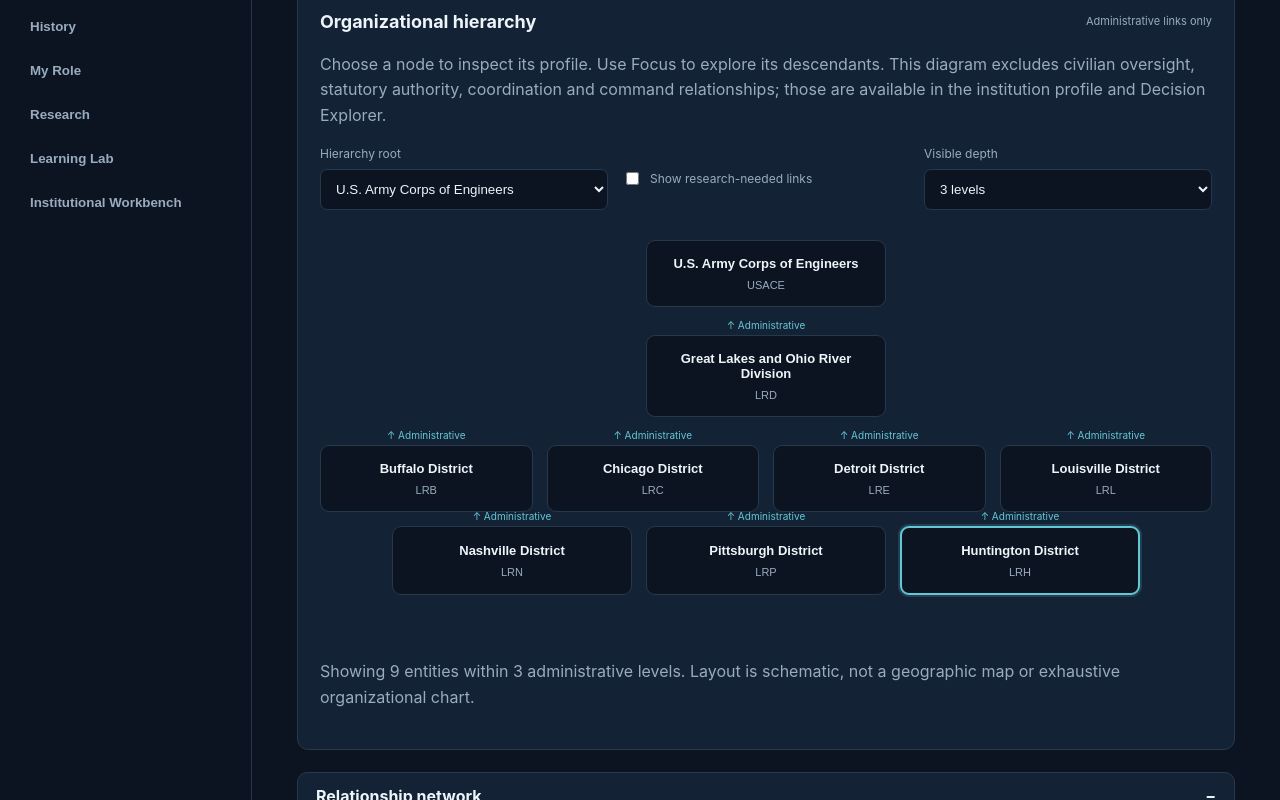
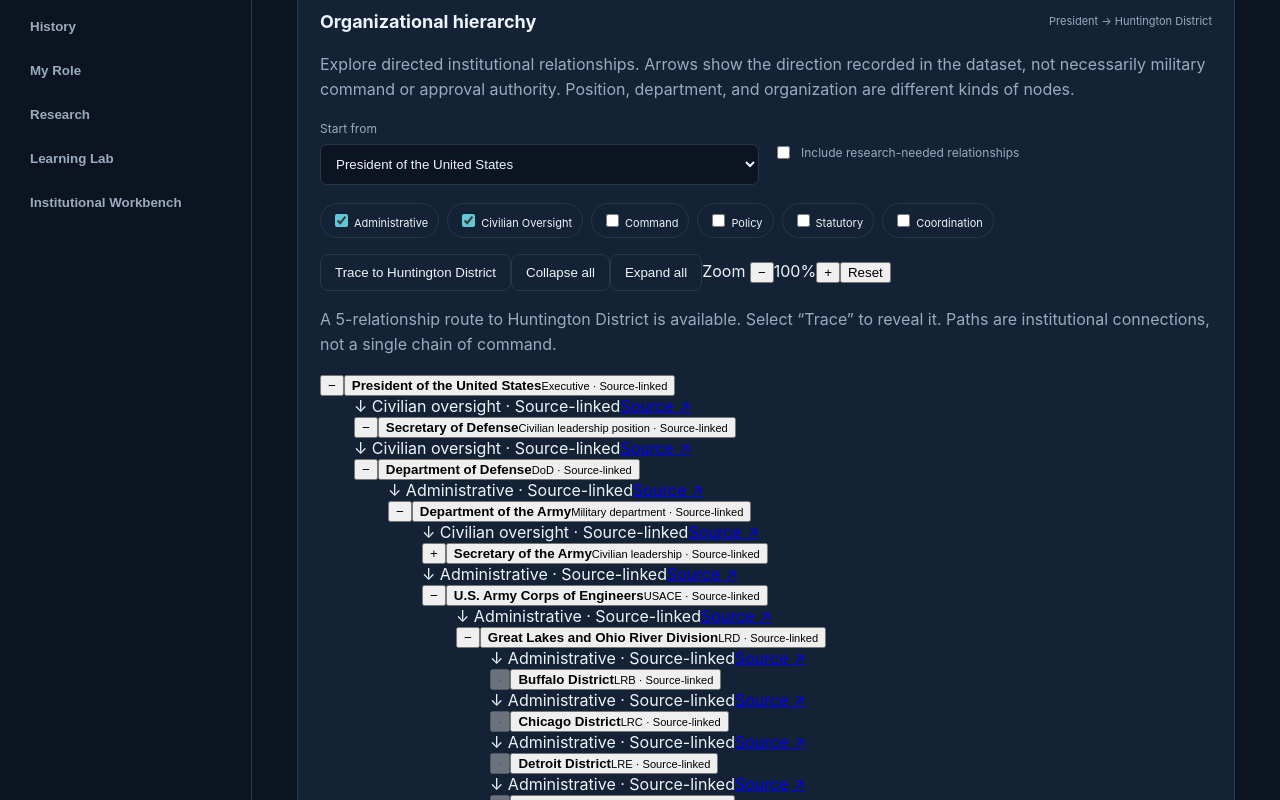
Before and after one commit to ObiwanDaC0-D/Political-Bureaucracy-, a React (Vite) app: page / in a window 1280 px wide. Shown: the part 440-1240 px from the top of the page. Built offline with nearby package versions, Linux system fonts and the light colour scheme.

Commit message:
feat(hierarchy): presidential roots, expandable typed tree, district tracing, pan/zoom and sources

```diff
--- a/src/OrganizationGraph.tsx
+++ b/src/OrganizationGraph.tsx
@@ -1,4 +1,5 @@
-import {useMemo,useState} from "react";
+import {useMemo,useRef,useState} from "react";
+import {hierarchyChildren,hierarchyRoots,hierarchySource,hierarchyTypes,traceHierarchy,visibleHierarchy} from "./presidentialHierarchy";
 import {entities,relations,type RelationType} from "./data";
 const root="usace";
 const typeLabels:Record<RelationType,string>={administrative:"Administrative",command:"Command","civilian-oversight":"Civilian oversight",coordination:"Coordination",statutory:"Statutory",policy:"Policy"};
@@ -9,12 +10,35 @@ for(const edge of relations){if(edge.from===current.id&&edge.type==="administrat
 return levels;
 }
 export default function OrganizationGraph({selected,onSelect}:{selected:string;onSelect:(id:string)=>void}){
-const [includeResearch,setIncludeResearch]=useState(false);const [focus,setFocus]=useState(root);const [limit,setLimit]=useState(3);const nodes=useMemo(()=>getHierarchy(focus,includeResearch),[focus,includeResearch]);
-const groups=[0,1,2,3].filter(depth=>depth<=limit).map(depth=>nodes.filter(n=>n.depth===depth)).filter(g=>g.length);
-return <section className="panel org-graph" aria-label="Interactive organizational hierarchy">
-<div className="panel-head"><h2>Organizational hierarchy</h2><span>Administrative links only</span></div>
-<p className="muted">Choose a node to inspect its profile. Use Focus to explore its descendants. This diagram excludes civilian oversight, statutory authority, coordination and command relationships; those are available in the institution profile and Decision Explorer.</p>
-<div className="path-controls"><label>Hierarchy root<select value={focus} onChange={e=>setFocus(e.target.value)}>{entities.filter(e=>["usace","lrd","lrh","lrh-regulatory","army","dod"].includes(e.id)).map(e=><option key={e.id} value={e.id}>{e.name}</option>)}</select></label><label className="graph-toggle"><input type="checkbox" checked={includeResearch} onChange={e=>setIncludeResearch(e.target.checked)}/> Show research-needed links</label><label>Visible depth<select value={limit} onChange={e=>setLimit(Number(e.target.value))}><option value={1}>1 level</option><option value={2}>2 levels</option><option value={3}>3 levels</option></select></label></div>
-<div className="graph-levels">{groups.map((group,i)=><div className="graph-level" key={i}>{group.map(n=>{const entity=entities.find(e=>e.id===n.id)!;return <div className="graph-node" key={n.id}><button className={selected===n.id?"graph-selected":""} aria-pressed={selected===n.id} onClick={()=>onSelect(n.id)}><strong>{entity.name}</strong><small>{entity.acronym||entity.category}</small>{entity.status==="research-needed"?<em>Research needed</em>:null}</button>{n.depth>0?<span className="graph-connector" title="Administrative relationship">↑ {typeLabels.administrative}</span>:null}</div>})}</div>)}</div>
-<p className="muted">Showing {groups.reduce((n,g)=>n+g.length,0)} entities within {limit} administrative levels. Layout is schematic, not a geographic map or exhaustive organizational chart.</p></section>
+const [rootId,setRootId]=useState<string>("president");
+const [enabled,setEnabled]=useState<RelationType[]>(["administrative","civilian-oversight"]);
+const [includeResearch,setIncludeResearch]=useState(false);
+const [expanded,setExpanded]=useState<Set<string>>(()=>new Set(["president","secdef","dod","army","usace","lrd"]));
+const [zoom,setZoom]=useState(100);
+const [trace,setTrace]=useState<string[]>([]);
+const viewport=useRef<HTMLDivElement>(null);
+const drag=useRef<{x:number;y:number;left:number;top:number}|null>(null);
+const rows=useMemo(()=>visibleHierarchy(rootId,expanded,enabled,includeResearch),[rootId,expanded,enabled,includeResearch]);
+const path=useMemo(()=>traceHierarchy(rootId,"lrh",enabled,includeResearch),[rootId,enabled,includeResearch]);
+const traceToDistrict=()=>{if(!path)return;setExpanded(old=>new Set([...old,rootId,...path.map(p=>p.from)]));setTrace([rootId,...path.map(p=>p.to)]);};
+const toggle=(id:string)=>setExpanded(old=>{const next=new Set(old);if(next.has(id))next.delete(id);else next.add(id);setTrace([]);return next});
+const changeRoot=(id:string)=>{setRootId(id);setTrace([]);setExpanded(old=>new Set([...old,id]));};
+const changeType=(type:RelationType)=>{setEnabled(old=>old.includes(type)?old.filter(t=>t!==type):[...old,type]);setTrace([])};
+return <section className="panel org-graph" aria-label="Interactive presidential-to-Huntington hierarchy">
+<div className="panel-head"><h2>Organizational hierarchy</h2><span>President → Huntington District</span></div>
+<p className="muted">Explore directed institutional relationships. Arrows show the direction recorded in the dataset, not necessarily military command or approval authority. Position, department, and organization are different kinds of nodes.</p>
+<div className="path-controls"><label>Start from<select value={rootId} onChange={e=>changeRoot(e.target.value)}>{hierarchyRoots.map(id=>{const e=entities.find(x=>x.id===id)!;return <option key={id} value={id}>{e.name}</option>})}</select></label><label className="graph-toggle"><input type="checkbox" checked={includeResearch} onChange={e=>{setIncludeResearch(e.target.checked);setTrace([])}}/> Include research-needed relationships</label></div>
+<div className="filters" aria-label="Hierarchy relationship filters">{hierarchyTypes.map(t=><label key={t}><input type="checkbox" checked={enabled.includes(t)} onChange={()=>changeType(t)}/>{typeLabels[t]}</label>)}</div>
+<div className="hierarchy-toolbar"><button className="primary" onClick={traceToDistrict} disabled={path===null}>Trace to Huntington District</button><button className="primary" onClick={()=>{setExpanded(new Set([rootId]));setTrace([])}}>Collapse all</button><button className="primary" onClick={()=>setExpanded(new Set(entities.map(e=>e.id)))}>Expand all</button><label>Zoom <button type="button" onClick={()=>setZoom(z=>Math.max(60,z-10))} aria-label="Zoom out">−</button><output>{zoom}%</output><button type="button" onClick={()=>setZoom(z=>Math.min(160,z+10))} aria-label="Zoom in">+</button><button type="button" onClick={()=>setZoom(100)}>Reset</button></label></div>
+{path===null?<p className="warning" role="status">No directed path to Huntington District with these filters. Enable relevant relationship types; missing links are not inferred.</p>:<p className="muted" role="status">A {path.length}-relationship route to Huntington District is available. Select “Trace” to reveal it. Paths are institutional connections, not a single chain of command.</p>}
+<div className="hierarchy-viewport" ref={viewport} aria-label="Scrollable and draggable organizational tree" onPointerDown={e=>{if((e.target as HTMLElement).closest("button,a,input,select"))return;const el=viewport.current;if(!el)return;drag.current={x:e.clientX,y:e.clientY,left:el.scrollLeft,top:el.scrollTop};el.setPointerCapture(e.pointerId)}} onPointerMove={e=>{const el=viewport.current;if(!el||!drag.current)return;el.scrollLeft=drag.current.left+drag.current.x-e.clientX;el.scrollTop=drag.current.top+drag.current.y-e.clientY}} onPointerUp={e=>{drag.current=null;if(viewport.current?.hasPointerCapture(e.pointerId))viewport.current.releasePointerCapture(e.pointerId)}} onPointerCancel={()=>{drag.current=null}}>
+<div className="hierarchy-canvas" style={{zoom:zoom/100}}>
+{rows.map(row=>{const e=entities.find(x=>x.id===row.id)!;const children=hierarchyChildren(row.id,enabled,includeResearch);const isOpen=expanded.has(row.id);const isTraced=trace.includes(row.id);const source=row.via?hierarchySource(row.via):e.source;
+return <div className={"hierarchy-row"+(isTraced?" traced":"")} key={row.id} style={{marginLeft:row.depth*34}}>
+{row.via?<div className="hierarchy-edge"><span aria-hidden="true">↓</span> {typeLabels[row.via.relation.type]} · {row.via.relation.status==="research-needed"?"Research needed":"Source-linked"}{source?<a href={source} target="_blank" rel="noreferrer" aria-label={"Source for "+e.name}>Source ↗</a>:<span className="warning">No direct source</span>}</div>:null}
+<div className="hierarchy-entry"><button className="hierarchy-expand" disabled={children.length===0} aria-expanded={children.length?isOpen:undefined} aria-label={(isOpen?"Collapse ":"Expand ")+e.name} onClick={()=>toggle(row.id)}>{children.length?(isOpen?"−":"+"):"·"}</button><button className={"hierarchy-entity"+(selected===row.id?" selected":"")} aria-pressed={selected===row.id} onClick={()=>onSelect(row.id)}><strong>{e.name}</strong><small>{e.acronym||e.category} · {e.status==="research-needed"?"Research needed":"Source-linked"}</small></button></div>
+</div>})}
+</div></div>
+<p className="muted">{rows.length} visible institutions. Use expand/collapse buttons, scroll or drag empty space to pan, and zoom controls to resize. Official source links are research leads, not independent verification of dated claims.</p>
+</section>;
 }
```
